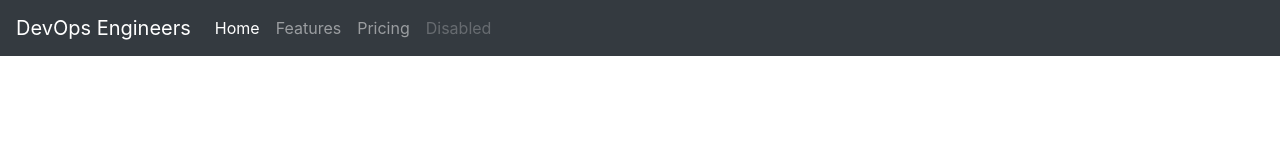
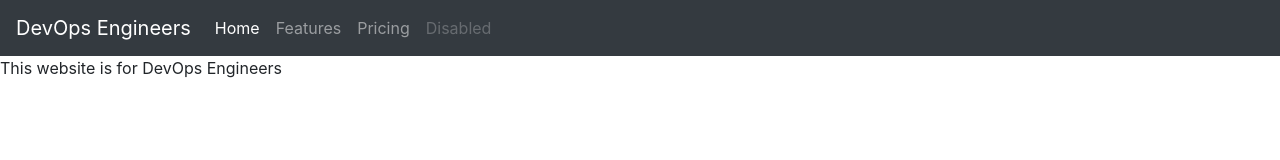
Before and after one commit to jugnuhassnain670/citest, a plain HTML site: page index.html in a window 1280 px wide. Drawn offline with nearby package versions, Linux system fonts and the light colour scheme.

Commit message:
resting pipeline

```diff
--- a/index.html
+++ b/index.html
@@ -8,7 +8,7 @@
     <!-- Bootstrap CSS -->
     <link rel="stylesheet" href="https://cdn.jsdelivr.net/npm/bootstrap@4.4.1/dist/css/bootstrap.min.css" integrity="sha384-Vkoo8x4CGsO3+Hhxv8T/Q5PaXtkKtu6ug5TOeNV6gBiFeWPGFN9MuhOf23Q9Ifjh" crossorigin="anonymous">
 
-    <title>Hello, world!</title>
+    <title>DevOps Engineers</title>
   </head>
   <body>
     <nav class="navbar navbar-expand-lg navbar-dark bg-dark">
@@ -33,6 +33,9 @@
           </ul>
         </div>
       </nav>
+      <div>
+        <p>This website is for DevOps Engineers </p>
+      </div>
 
     <!-- Optional JavaScript -->
     <!-- jQuery first, then Popper.js, then Bootstrap JS -->
```
